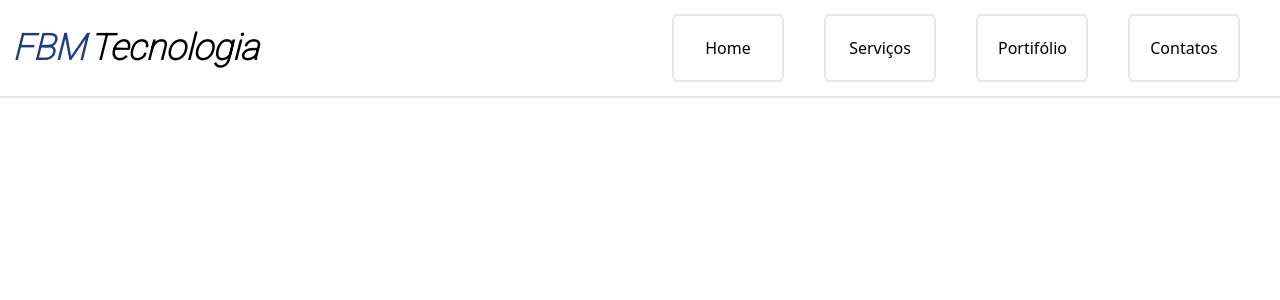
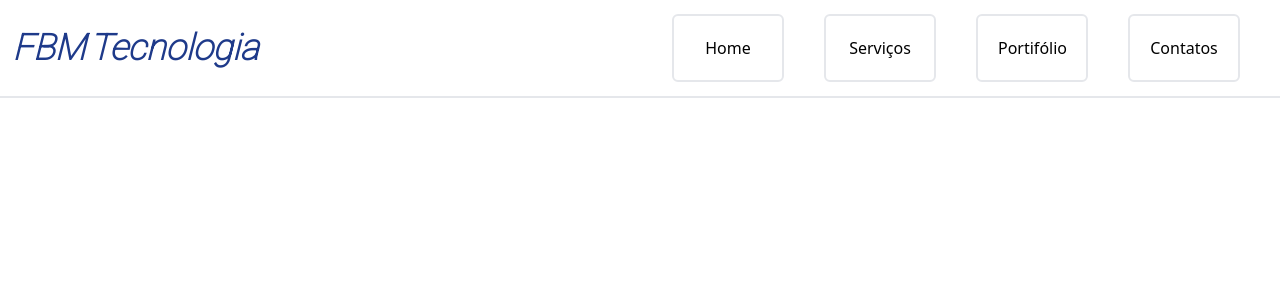
Before and after one commit to tifelipemoreira/fbm-consultoria, a Next.js app: page / in a window 1280 px wide. Shown: the top 300 px of the page. Built offline with nearby package versions, Linux system fonts and the light colour scheme.

Commit message:
Melhoria Logo

```diff
--- a/src/components/NavBar/Navbar.jsx
+++ b/src/components/NavBar/Navbar.jsx
@@ -13,10 +13,10 @@ export default function NavBar() {
             href="#"
           >
             FBM
+            <span className="p-1">
+              Tecnologia
+            </span>
           </a>
-          <span className="text-4xl m-1 font-Roboto font-semibold italic">
-            Tecnologia
-          </span>
         </div>
         {/* menu desktop */}
         <div className="flex ">
```
